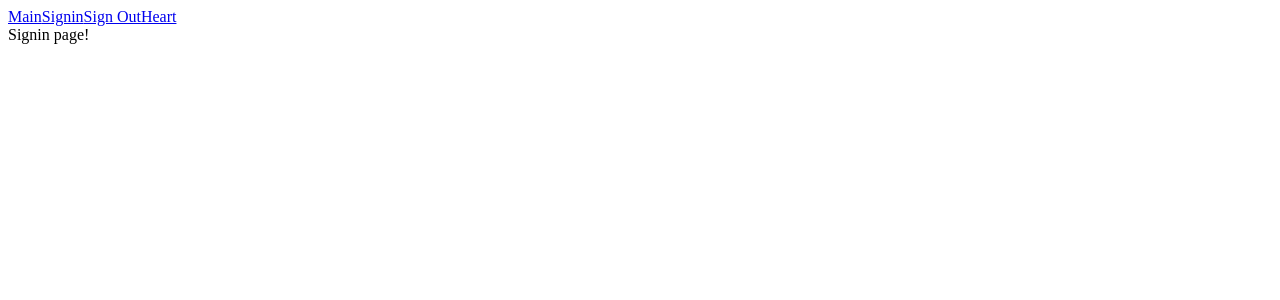
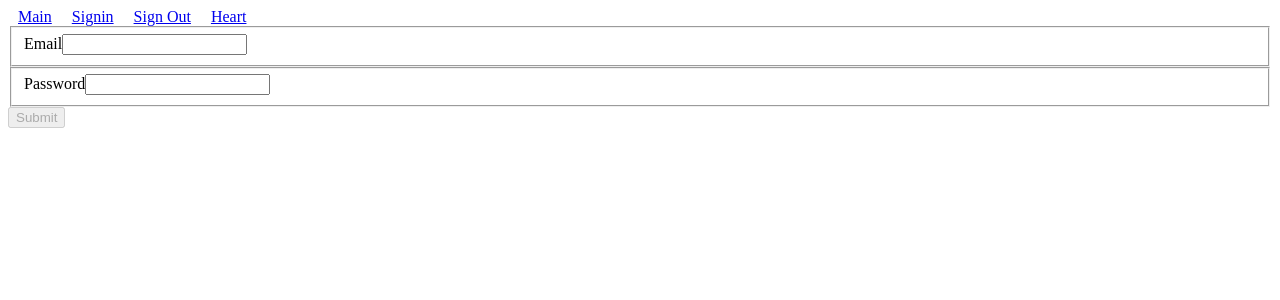
Before and after one commit to itikhonenko/react_jwt_auth, a React (Create React App) app: page /signin in a window 1280 px wide. Shown: the top 300 px of the page. Built offline with nearby package versions, Linux system fonts and the light colour scheme.

Commit message:
[Feature] Signin form (#2)
* [Feature] Signin form

* [Feature] Add auth functionality

Co-authored-by: IT086469 <IT086469@cerner.net>

```diff
--- a/package.json
+++ b/package.json
@@ -13,6 +13,7 @@
     "react-router-dom": "^6.6.1",
     "react-scripts": "5.0.1",
     "redux": "^4.2.0",
+    "redux-form": "^8.3.9",
     "redux-thunk": "^2.4.2",
     "web-vitals": "^2.1.4"
   },
--- /dev/null
+++ b/src/actions/index.js
@@ -0,0 +1,19 @@
+import axios from 'axios'
+import { AUTH_ERROR, AUTH_USER } from './types'
+
+const signin = (formProps, callback) => async dispatch => {
+  try {
+    const response = await axios.post('http://localhost:3001/user_token', {
+      auth: formProps
+    })
+    dispatch({ type: AUTH_USER, payload: response.data.jwt })
+    localStorage.setItem('token', response.data.jwt)
+    callback()
+  } catch {
+    dispatch({ type: AUTH_ERROR, payload: 'Email or password is incorrect!' })
+  }
+}
+
+export {
+  signin
+}
--- /dev/null
+++ b/src/actions/types.js
@@ -0,0 +1,2 @@
+export const AUTH_USER = 'AUTH_USER'
+export const AUTH_ERROR = 'AUTH_ERROR'
--- a/src/components/Header.js
+++ b/src/components/Header.js
@@ -3,10 +3,10 @@ import { NavLink } from "react-router-dom"
 const Header = () => {
   return (
     <div>
-      <NavLink to="/">Main</NavLink>
-      <NavLink to="/signin">Signin</NavLink>
-      <NavLink to="/signout">Sign Out</NavLink>
-      <NavLink to="/heart">Heart</NavLink>
+      <NavLink style={{margin: '10px'}} to="/">Main</NavLink>
+      <NavLink style={{margin: '10px'}} to="/signin">Signin</NavLink>
+      <NavLink style={{margin: '10px'}} to="/signout">Sign Out</NavLink>
+      <NavLink style={{margin: '10px'}} to="/heart">Heart</NavLink>
     </div>
   )
 }
--- a/src/components/Heart.js
+++ b/src/components/Heart.js
@@ -1,3 +1,5 @@
+import requireAuth from "./requireAuth"
+
 const Heart = () => {
   return (
     <div>
@@ -6,4 +8,4 @@ const Heart = () => {
   )
 }
 
-export default Heart
+export default requireAuth(Heart)
--- a/src/components/Signin.js
+++ b/src/components/Signin.js
@@ -1,9 +1,52 @@
-const Signin = () => {
+import { connect } from 'react-redux'
+import { useNavigate } from 'react-router-dom'
+import { compose } from 'redux'
+import { Field, reduxForm } from 'redux-form'
+
+import * as actions from '../actions'
+
+const Signin = ({ handleSubmit, pristine, submitting, signin, errorMessage }) => {
+  const history = useNavigate();
+
+  const onSubmit = (formProps) => {
+    signin(formProps, () => { history('/heart') })
+  }
+
   return (
     <div>
-      Signin page!
+      <form onSubmit={handleSubmit(onSubmit)}>
+        <fieldset>
+          <label>Email</label>
+          <Field
+            name="email"
+            type="text"
+            component="input" />
+        </fieldset>
+        <fieldset>
+          <label>Password</label>
+          <Field
+            name="password"
+            type="password"
+            component="input" />
+        </fieldset>
+        <div>{errorMessage}</div>
+        <div>
+          <button type="submit" disabled={pristine || submitting}>
+            Submit
+          </button>
+        </div>
+      </form>
     </div>
   )
 }
 
-export default Signin
+const mapStateToProps = (state) => {
+  return {
+    errorMessage: state.auth.errorMessage
+  }
+}
+
+export default compose(
+  connect(mapStateToProps, actions),
+  reduxForm({ form: 'signin' })
+)(Signin)
--- a/src/components/Welcome.js
+++ b/src/components/Welcome.js
@@ -1,7 +1,7 @@
 const Welcome = () => {
   return (
     <div>
-      Welcome page!
+      Welcome page, you need to sign in first!
     </div>
   )
 }
--- /dev/null
+++ b/src/components/requireAuth.js
@@ -0,0 +1,16 @@
+import React, { useEffect } from 'react';
+import { useSelector } from 'react-redux';
+import { useNavigate } from 'react-router-dom';
+
+const withAuth = (Component) => ({ ...props }) => {
+  const navigate = useNavigate()
+  const authenticated = useSelector(({ auth: { authenticated } }) => authenticated);
+
+  useEffect(() => {
+    if (!authenticated) navigate('/')
+  }, [authenticated])
+
+  return authenticated && <Component {...props} />;
+};
+
+export default withAuth;
--- a/src/index.js
+++ b/src/index.js
@@ -8,12 +8,23 @@ import Welcome from './components/Welcome';
 import Signin from './components/Signin';
 import Heart from './components/Heart';
 import reducers from './reducers';
-import { createStore } from 'redux';
+import { applyMiddleware, createStore } from 'redux';
+import reduxThunk from 'redux-thunk';
+
+const store = createStore(
+  reducers,
+  {
+    auth: {
+      authenticated: localStorage.getItem('token')
+    }
+  },
+  applyMiddleware(reduxThunk)
+)
 
 const root = ReactDOM.createRoot(document.getElementById('root'));
 root.render(
   <React.StrictMode>
-    <Provider store={createStore(reducers, {})}>
+    <Provider store={store}>
       <BrowserRouter>
         <App>
           <Routes>
--- a/src/reducers/auth/index.js
+++ b/src/reducers/auth/index.js
@@ -1,10 +1,19 @@
+import { AUTH_ERROR, AUTH_USER } from "../../actions/types";
+
 const INITIAL_STATE = {
   authenticated: '',
   errorMessage: ''
 }
 
 const auth = (state = INITIAL_STATE, action) => {
-  return state
+  switch (action.type) {
+    case AUTH_USER:
+      return { ...state, authenticated: action.payload }
+      case AUTH_ERROR:
+        return { ...state, errorMessage: action.payload }
+    default:
+      return state
+  }
 }
 
 export default auth
--- a/src/reducers/index.js
+++ b/src/reducers/index.js
@@ -1,6 +1,8 @@
 import { combineReducers } from "redux";
+import { reducer as reducerForm } from "redux-form";
 import auth from './auth'
 
 export default combineReducers({
-  auth
+  auth,
+  form: reducerForm
 })
```
Also changed, not shown: 1 other file (tests, documents, lock files or other folders).
